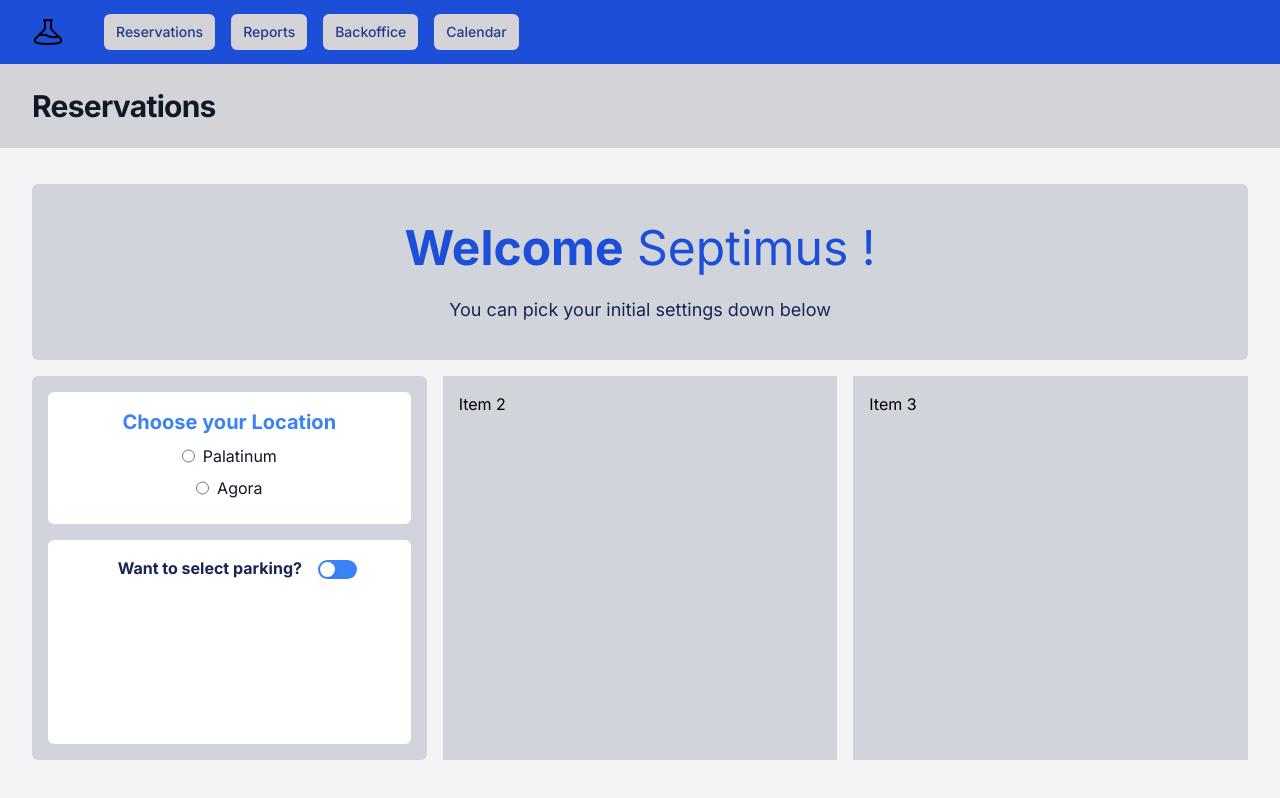
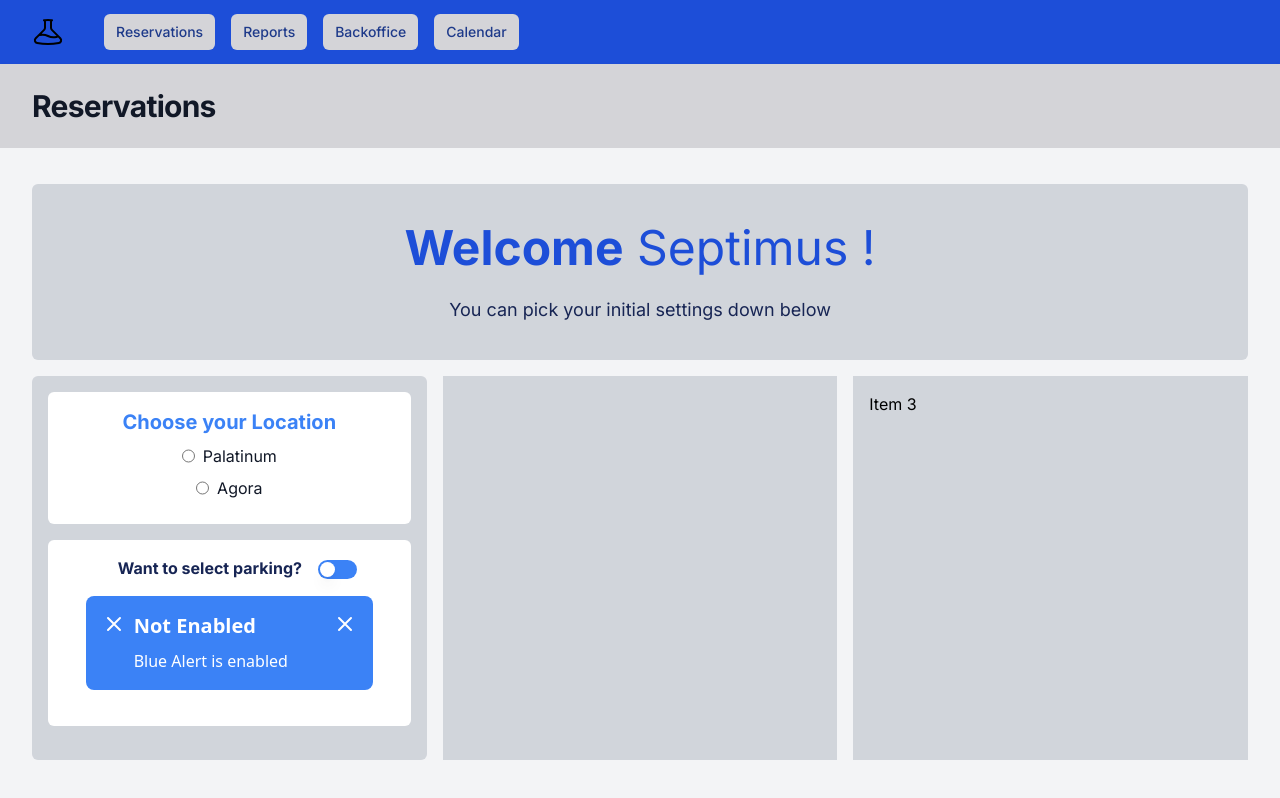
Before and after one commit to DanielRed007/react-lab-2024, a Next.js app in the folder lab-01/: page /reservations in a window 1280 px wide. Shown: the top 798 px of the page. Built offline with nearby package versions, Linux system fonts and the light colour scheme.

Commit message:
alert test feature added along with test case

```diff
--- a/lab-01/src/app/reservations/page.tsx
+++ b/lab-01/src/app/reservations/page.tsx
@@ -8,6 +8,7 @@ import RadioBox from '../shared/radio-box/RadioBox'
 import Header from '../shared/header/Header'
 import { useEffect, useState } from 'react'
 import { AppDispatch } from '../lib/store'
+import Alert from '../shared/alert/Alert'
 
 export default function Page() {
   const dispatch = useDispatch<AppDispatch>()
@@ -72,18 +73,35 @@ export default function Page() {
                   />
                 ))}
               </div>
-              <div className="flex-1 rounded-md bg-white">
-                <div className="flex justify-center">
+              <div className="flex align-items justify-center flex-direction-column rounded-md bg-white">
+                <div className="">
                   <div className="py-4 px-4 flex align-items">
                     <p className="text-blue-950 ml-4">
                       <strong>Want to select parking?</strong>
                     </p>
-                    <ToggleSwitch enabled={enabled} onChange={handleToggle} />
+                    <ToggleSwitch
+                      enabled={enabled}
+                      onChange={handleToggle}
+                      testId="toggleSwitch"
+                    />
                   </div>
+                  {enabled ? (
+                    <Alert
+                      color="green"
+                      title="Enabled"
+                      content="Green Alert is enabled"
+                    />
+                  ) : (
+                    <Alert
+                      color="blue"
+                      title="Not Enabled"
+                      content="Blue Alert is enabled"
+                    />
+                  )}
                 </div>
               </div>
             </div>
-            <div className="bg-gray-300 p-4 mb-4 h-96 w-full">Item 2</div>
+            <div className="bg-gray-300 p-4 mb-4 h-96 w-full"></div>
             <div className="bg-gray-300 p-4 mb-4 h-96 w-full">Item 3</div>
           </div>
         </div>
--- /dev/null
+++ b/lab-01/src/app/shared/alert/Alert.tsx
@@ -0,0 +1,65 @@
+import React from 'react'
+
+interface IAlert {
+  color: string
+  title: string
+  content: string
+}
+
+const Alert = ({ color, title, content }: IAlert) => {
+  return (
+    <div
+      className={`font-regular relative block w-full max-w-screen-md rounded-lg bg-${color}-500 px-4 py-4 text-base text-white mb-9`}
+      data-dismissible="alert"
+    >
+      <div className="absolute top-4 left-4">
+        <svg
+          xmlns="http://www.w3.org/2000/svg"
+          className="h-6 w-6"
+          fill="none"
+          viewBox="0 0 24 24"
+          stroke="currentColor"
+          strokeWidth="2"
+        >
+          <path
+            strokeLinecap="round"
+            strokeLinejoin="round"
+            d="M6 18L18 6M6 6l12 12"
+          ></path>
+        </svg>
+      </div>
+      <div className="ml-8 mr-12">
+        <h5 className="block font-sans text-xl font-semibold leading-snug tracking-normal text-white antialiased">
+          {title}
+        </h5>
+        <p className="mt-2 block font-sans text-base font-normal leading-relaxed text-white antialiased">
+          {content}
+        </p>
+      </div>
+      <div
+        data-dismissible-target="alert"
+        data-ripple-dark="true"
+        className="absolute top-3 right-3 w-max rounded-lg transition-all hover:bg-white hover:bg-opacity-20"
+      >
+        <div role="button" className="w-max rounded-lg p-1">
+          <svg
+            xmlns="http://www.w3.org/2000/svg"
+            className="h-6 w-6"
+            fill="none"
+            viewBox="0 0 24 24"
+            stroke="currentColor"
+            strokeWidth="2"
+          >
+            <path
+              strokeLinecap="round"
+              strokeLinejoin="round"
+              d="M6 18L18 6M6 6l12 12"
+            ></path>
+          </svg>
+        </div>
+      </div>
+    </div>
+  )
+}
+
+export default Alert
--- a/lab-01/src/app/shared/toggle-switch/ToggleSwitch.tsx
+++ b/lab-01/src/app/shared/toggle-switch/ToggleSwitch.tsx
@@ -4,14 +4,20 @@ import React, { useState } from 'react'
 interface ToggleSwitchProps {
   onChange: (isChecked: boolean) => void
   enabled?: boolean
+  testId: string
 }
 
-const ToggleSwitch = ({ onChange, enabled = false }: ToggleSwitchProps) => {
+const ToggleSwitch = ({
+  onChange,
+  enabled = false,
+  testId,
+}: ToggleSwitchProps) => {
   return (
     <>
       <Switch
         checked={enabled}
         onChange={(e) => onChange(e)}
+        data-testid={testId}
         className={`${enabled ? 'bg-blue-700' : 'bg-blue-500'}
       relative inline-flex h-[19px] w-[39px] shrink-0 cursor-pointer rounded-full mt-1 ml-4 border-2 border-transparent transition-colors duration-200 ease-in-out focus:outline-none focus-visible:ring-2 focus-visible:ring-white/75`}
       >
```
Also changed, not shown: 1 other file (tests, documents, lock files or other folders).
